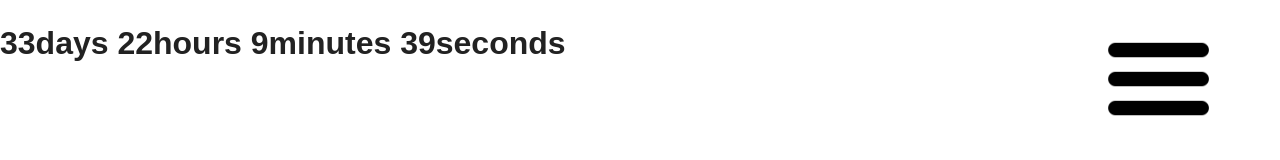
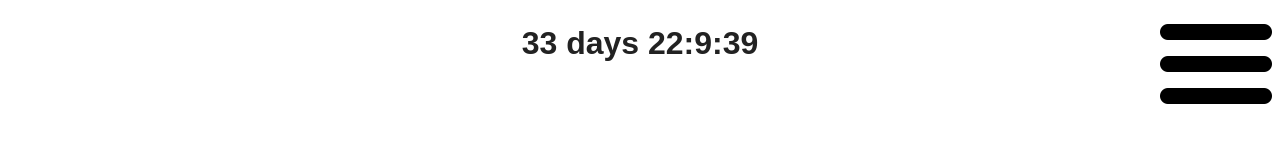
Before and after one commit to chiaski/srccfair, a plain HTML site: page index.html in a window 1280 px wide. Drawn offline with nearby package versions, Linux system fonts and the light colour scheme.

Commit message:
fixed timer and stuff

```diff
--- a/css/main.css
+++ b/css/main.css
@@ -84,14 +84,23 @@ textarea {
 }
 
 #header {
-	margin-left: 5%;
-	margin-right: 5%;
+	width: 100%;
+	position: fixed;
+}
+
+#body {
+	width: 100%;
+	position: fixed;
 }
 
 #modal-icon {
 	width: 10%;
 	height: 10%;
 	float: right;
+}
+
+#countdown {
+	text-align: center;
 }
 
 .modal {
@@ -130,6 +139,8 @@ textarea {
 	text-decoration: none;
 	cursor: pointer;
 }
+
+
 
 
 
--- a/index.html
+++ b/index.html
@@ -16,9 +16,7 @@
 	<body>
 		<div id="header">
 			<!-- Put logo here -->
-
 			<img id="modal-icon" src="icons/menu-alt-512.png"/>
-		</div>
 
 			<div id="main-menu" class="modal">
 				<div id="main-menu-content" class="modal-content">
@@ -27,38 +25,41 @@
 					<a href="register.html">Register</a>
 				</div>
 			</div>
+		</div>
 
+		<div id="body">
 			<h1 id="countdown"></h1>
+		</div>
 
 		<script src="//ajax.googleapis.com/ajax/libs/jquery/1.11.2/jquery.min.js"></script>
 		<script>window.jQuery || document.write('<script src="js/vendor/jquery-1.11.2.min.js"><\/script>')</script>
 
 		<script src="js/main.js"></script>
 		<script>
-			var menu_trigger = document.getElementById('modal-icon')
-			var menu_popup = document.getElementById('main-menu')
-			var menu_close = document.getElementById("main-menu-close")
+			var menu_trigger = document.getElementById('modal-icon');
+			var menu_popup = document.getElementById('main-menu');
+			var menu_close = document.getElementById("main-menu-close");
 
 			menu_trigger.onclick = function () {
-				menu_popup.style.display = 'block'
+				menu_popup.style.display = 'block';
 			}
 
 			menu_close.onclick = function () {
-				menu_popup.style.display = 'none'
+				menu_popup.style.display = 'none';
 			}
 
-			var target_date = new Date("Nov 23, 2017 08:00:00").getTime()
+			var target_date = new Date("Nov 23, 2017 08:00:00").getTime();
 			var x = setInterval(function() {
-				var now = new Date().getTime()
-				var distance = target_date - now
+				var now = new Date().getTime();
+				var distance = target_date - now;
 
-				var days = Math.floor(distance / (1000 * 60 * 60 * 24))
-				var hours = Math.floor((distance % (1000 * 60 * 60 * 24)) / (1000 * 60 * 60))
-				var minutes = Math.floor((distance % (1000 * 60 * 60)) / (1000 * 60))
-				var seconds = Math.floor((distance % (1000 * 60)) / 1000)
+				var days = Math.floor(distance / (1000 * 60 * 60 * 24));
+				var hours = Math.floor((distance % (1000 * 60 * 60 * 24)) / (1000 * 60 * 60));
+				var minutes = Math.floor((distance % (1000 * 60 * 60)) / (1000 * 60));
+				var seconds = Math.floor((distance % (1000 * 60)) / 1000);
 
-				document.getElementById("countdown").innerHTML = days + "days " + hours + "hours " + minutes + "minutes " + seconds + "seconds ";
-			}, 1000)
+				document.getElementById("countdown").innerHTML = days + " days " + hours + ":" + minutes + ":" + seconds;
+			}, 1000);
 		</script>
 	</body>
 </html>
```
Lines whose indentation alone changed are shown as unchanged.
